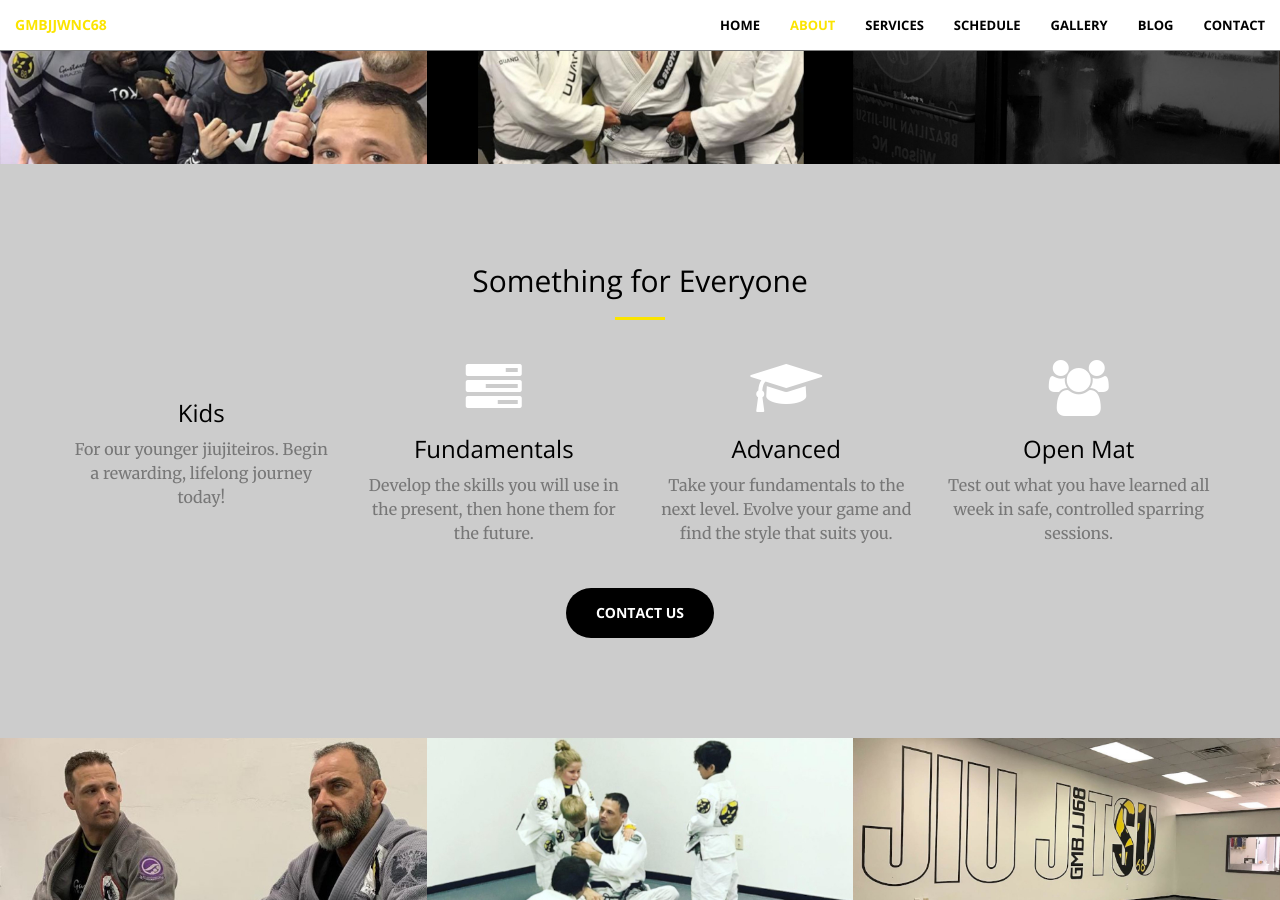
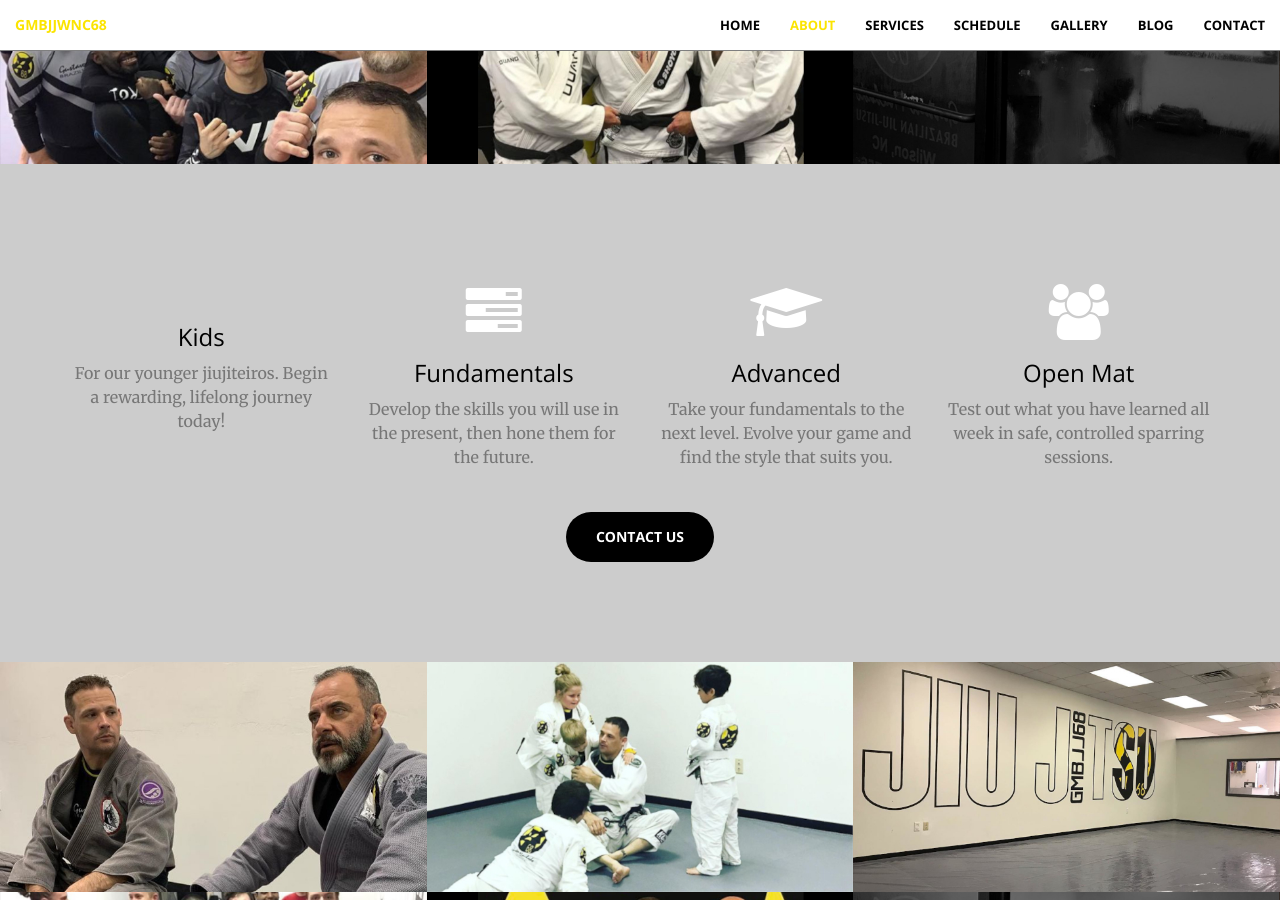
Before and after one commit to gmbjjwnc68/gmbjjwnc68.github.io, a Jekyll site: the page built from index.html, in a window 1280 px wide and 900 px high, scrolled down 1660 px. Built offline with Jekyll 4.4.1, drawn with Linux system fonts in a browser that asks for light colours.

Commit message:
Remove class section header

```diff
--- a/_includes/services.html
+++ b/_includes/services.html
@@ -1,13 +1,12 @@
 <section class="bg-light" id="services">
-    <div class="container">
+<!--     <div class="container">
         <div class="row">
             <div class="col-lg-12 text-center">
                 <h2 class="section-heading">Something for Everyone</h2>
                 <hr>
-                <!-- <hr class="lightgray"> -->
             </div>
         </div>
-    </div>
+    </div> -->
     <div class="container">
         <div class="row">
             <div class="col-lg-3 col-md-6 text-center">
```
